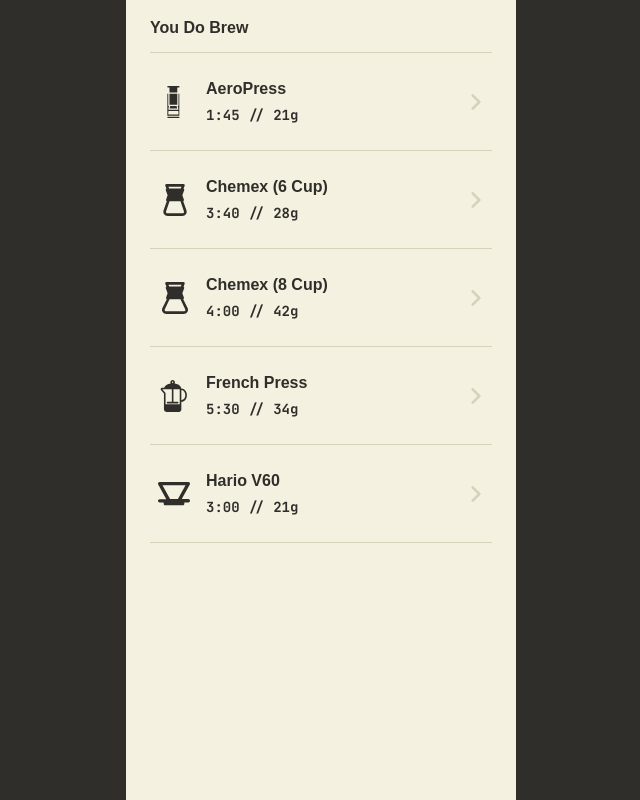
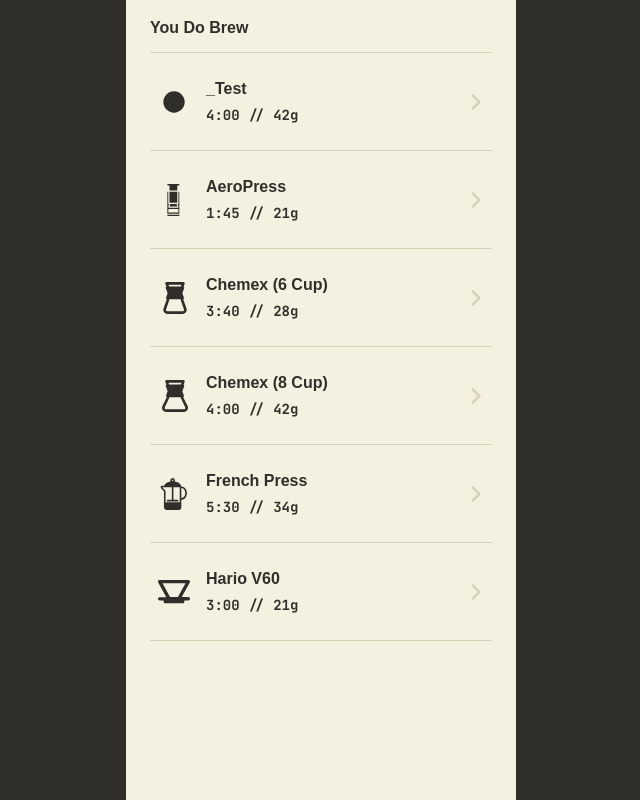
Before and after one commit to JLamp/you-do-brew, a React (Create React App) app: page / in a window 1280 px wide. Shown: the whole page, without its empty margins (319-959 px from the left). Built offline with nearby package versions, Linux system fonts and the light colour scheme; a web font is replaced by a local one; what @szhsin/react-menu would draw is missing.

Commit message:
add test brew

```diff
--- a/src/components/Icon/iconMap.js
+++ b/src/components/Icon/iconMap.js
@@ -8,4 +8,5 @@
   "caret-right": "CaretRightIcon",
   "french-press": "FrenchPressIcon",
   aeropress: "AeropressIcon",
+  test: "TestIcon",
 };
--- /dev/null
+++ b/src/components/Icon/icons/TestIcon.jsx
@@ -0,0 +1,5 @@
+export const TestIcon = ({ ...props }) => (
+  <svg {...props}>
+    <circle cx="12" cy="12" r="8" fill="currentColor" />
+  </svg>
+);
--- a/src/components/Icon/icons/index.jsx
+++ b/src/components/Icon/icons/index.jsx
@@ -7,3 +7,4 @@
 export { CaretRightIcon } from "./CaretRightIcon";
 export { FrenchPressIcon } from "./FrenchPressIcon";
 export { AeropressIcon } from "./AeropressIcon";
+export { TestIcon } from "./TestIcon";
--- a/src/data.js
+++ b/src/data.js
@@ -1,4 +1,68 @@
 let guides = [
+  {
+    slug: "test",
+    method: "_Test",
+    weight: [42, 6],
+    coarseness: "Kosher salt",
+    totalTime: 240,
+    equipment: [
+      "8-Cup Chemex",
+      "Chemex Filter",
+      "Grinder",
+      "Scale",
+      "Stir stick",
+      "Mug",
+    ],
+    prep: {
+      title: "Prep and preheat",
+      instruction:
+        "Place the Chemex Filter in the brewer with single fold away from the spout and multiple folds lined up against the spout. Rinse the filter with hot water to get a nice even seal all the way around. This preheats the brewer and gets rid of any paper flavor from the filter. Dump the rinse water and fold the filter toward the spout to reinforce this area.",
+    },
+    brew: [
+      {
+        title: "Add coffee",
+        instruction:
+          "Center the coffee in your brewer, zero out the scale, and start timer.",
+      },
+      {
+        time: 0,
+        weight: { target: 150, duration: 1 },
+        targetWeight: 150,
+        pourDuration: 1,
+        title: "Saturate grounds",
+        instruction:
+          "Add (hot) water until all the grounds are saturated, which should be about 150g. Stir to get out any dry clumps.",
+      },
+      {
+        time: 5,
+        weight: { target: 450, duration: 3 },
+        targetWeight: 450,
+        pourDuration: 3,
+        title: "Add more water",
+        instruction:
+          "Start second pour, first in a wiggling motion, then a gentle spiral, until you reach about 45og of water. Pour over the dark spots and avoid the light ones.",
+      },
+      {
+        time: 10,
+        weight: { target: 700, duration: 5 },
+        targetWeight: 700,
+        pourDuration: 5,
+        title: "Fill to the top",
+        instruction:
+          "At 1:45, fill the brewer flush to the top or about 700g of water.",
+      },
+
+      {
+        time: 15,
+        weight: { target: 700, duration: 0 },
+        targetWeight: 700,
+        pourDuration: 0,
+        title: "Enjoy :)",
+        instruction:
+          "You should be pretty close to volume. It’s okay to hover for a couple of seconds to make sure you have enough volume. Then pull the filter out completely and let it drain into the sink.",
+      },
+    ],
+  },
   {
     slug: "chemex-8-cup",
     method: "Chemex (8 Cup)",
@@ -34,8 +98,7 @@
           "Add (hot) water until all the grounds are saturated, which should be about 150g. Stir to get out any dry clumps.",
       },
       {
-        // time: 45,
-        time: 5,
+        time: 45,
         weight: { target: 450, duration: 3 },
         targetWeight: 450,
         pourDuration: 3,
@@ -44,8 +107,7 @@
           "Start second pour, first in a wiggling motion, then a gentle spiral, until you reach about 45og of water. Pour over the dark spots and avoid the light ones.",
       },
       {
-        // time: 105,
-        time: 10,
+        time: 105,
         weight: { target: 700, duration: 5 },
         targetWeight: 700,
         pourDuration: 5,
@@ -55,8 +117,7 @@
       },
 
       {
-        // time: 240,
-        time: 15,
+        time: 240,
         weight: { target: 700, duration: 0 },
         targetWeight: 700,
         pourDuration: 0,
@@ -331,7 +392,13 @@
 ];
 
 export function getGuides() {
-  return guides.sort((a, b) => a.method.localeCompare(b.method));
+  if (!process.env.NODE_ENV || process.env.NODE_ENV === "development") {
+    return guides.sort((a, b) => a.method.localeCompare(b.method));
+  } else {
+    return guides
+      .filter((guide) => guide.slug != "test")
+      .sort((a, b) => a.method.localeCompare(b.method));
+  }
 }
 
 export function getGuide(slug) {
--- a/src/routes/Home.jsx
+++ b/src/routes/Home.jsx
@@ -68,7 +68,7 @@
       <Header>
         <h3>You Do Brew</h3>
       </Header>
-      {guides.map((guide, key) => (
+      {guides.map((guide) => (
         <span key={guide.slug}>
           <BrewLinkContainer to={guide.slug}>
             <Icon type={guide.slug} size="xl" />
```
